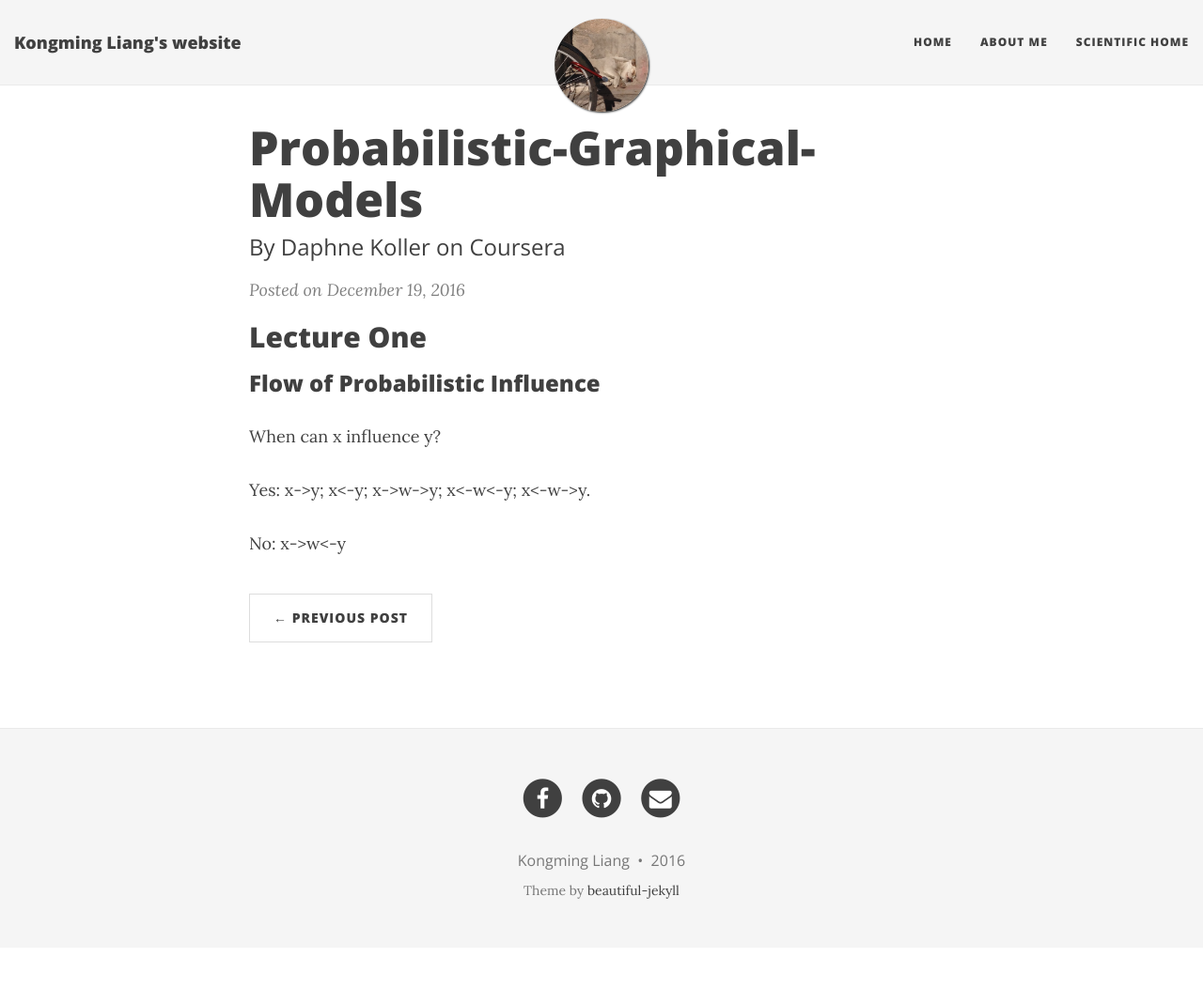
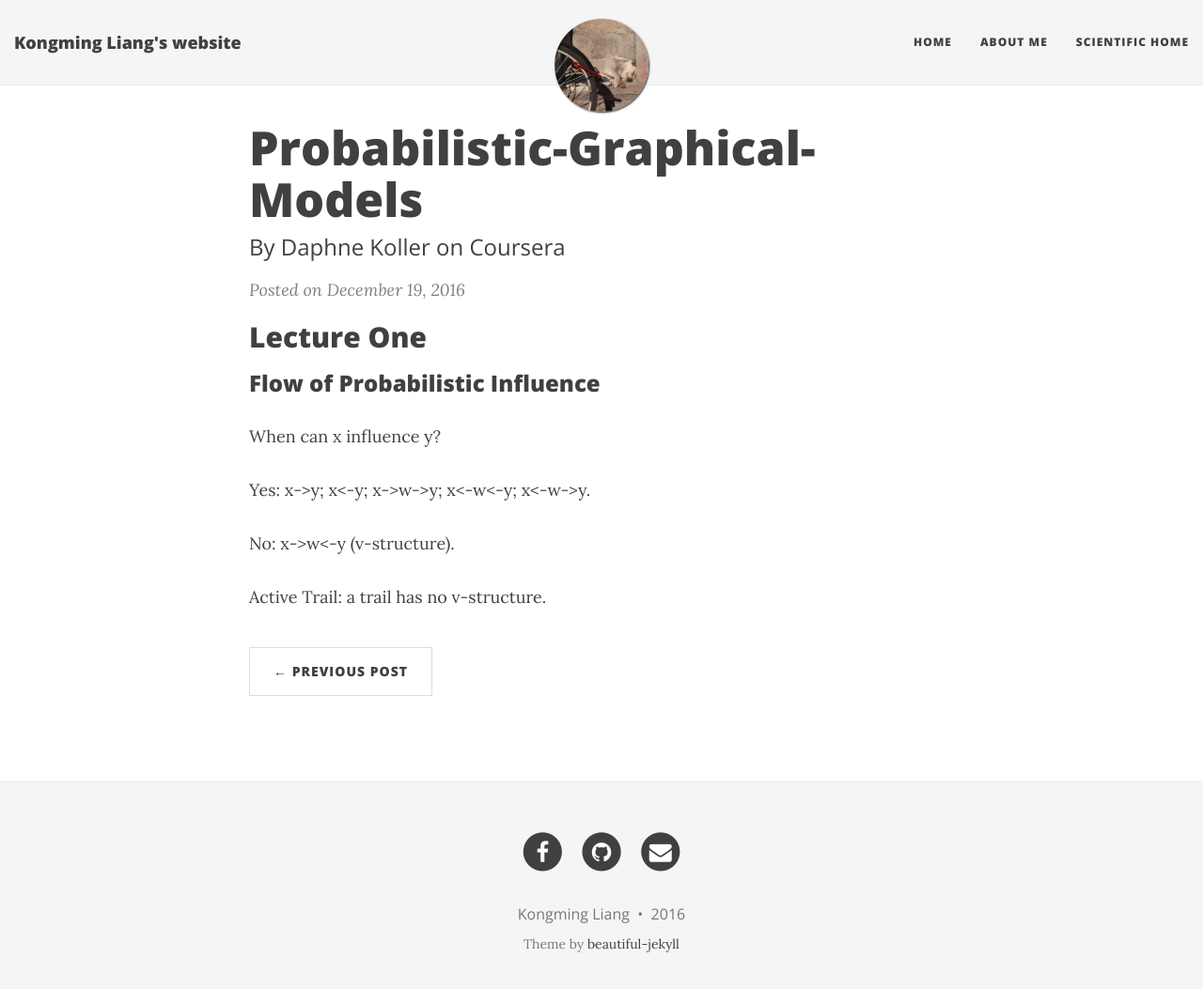
Before and after one commit to GriffinLiang/griffinliang.github.com, a Jekyll site: the page built from _posts/2016-12-19-Probabilistic-Graphical-Models.md, in a window 1280 px wide and 1066 px high. Shown: the top 1053 px of the window at 94% size. Built offline with Jekyll 4.4.1, drawn with Linux system fonts in a browser that asks for light colours; nearby versions of some CDN libraries.

Commit message:
Saved 2016-12-19-Probabilistic-Graphical-Models.md with Dillinger.io

```diff
--- a/_posts/2016-12-19-Probabilistic-Graphical-Models.md
+++ b/_posts/2016-12-19-Probabilistic-Graphical-Models.md
@@ -14,4 +14,6 @@ When can x influence y?
 
 Yes: x->y; x<-y; x->w->y; x<-w<-y; x<-w->y.
 
-No: x->w<-y
+No: x->w<-y (v-structure).
+
+Active Trail: a trail has no v-structure.
```
